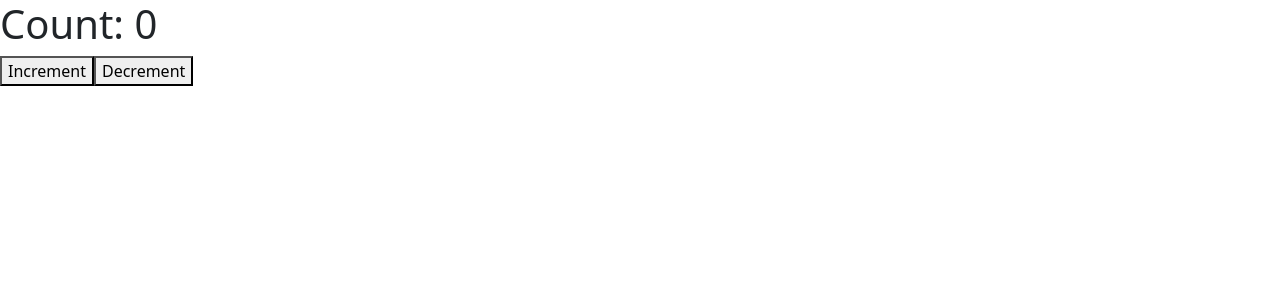
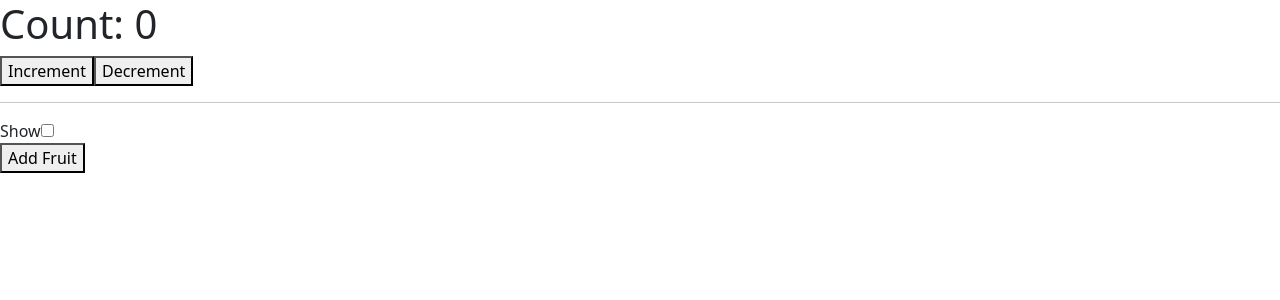
Before and after one commit to Gilocah28/Learning-Practice, a React (Vite) app in the folder Learning-React/: page / in a window 1280 px wide. Shown: the top 300 px of the page. Built offline with nearby package versions, Linux system fonts and the light colour scheme; the HTML template or start-up script is replaced by a standard one.

Commit message:
use State practice

```diff
--- a/Learning-React/src/components/StateComponents.jsx
+++ b/Learning-React/src/components/StateComponents.jsx
@@ -3,6 +3,9 @@ import React, { useState } from 'react'
 const StateComponents = () => {
 
   const [count, setCount] = useState(0)
+  const [fruits, setFruits] = useState(['Manggo', 'Tomatoe', 'Apple', 'Banana', 'Durian'])
+  const [checked, setChecked] = useState(false)
+  const [addFruit, setAddFruit] = useState('Orange')
 
   // const handleIncrement = () => {
   //   isCount(prevState => prevState + 1)
@@ -12,11 +15,46 @@ const StateComponents = () => {
   //   isCount(prevState => prevState - 1)
   // }
 
+  const handleShowFruits = () => {
+    setChecked(!checked)
+  }
+
+  const handleAddFruit = () => {
+    setFruits([...fruits, addFruit])
+  }
+
+  const handleRemove = (fruitIndex) => {
+    const filteredFruits = fruits.filter((fruits, index) => index !== fruitIndex)
+    setFruits(filteredFruits)
+  }
+
   return (
     <div>
       <h1>Count: {count}</h1>
       <button onClick={() => setCount(prevState => prevState + 1)}>Increment</button>
       <button onClick={() => setCount(prevState => prevState - 1)}>Decrement</button>
+
+      <hr />
+
+
+      <div>
+        <label>Show</label>
+        <input type="checkbox" onChange={handleShowFruits} checked={checked} />
+      </div>
+
+      <button onClick={handleAddFruit}>Add Fruit</button>
+
+      <ul className='list-group'>
+        {checked && fruits.map((fruit, index) => {
+          return (
+            <div key={index}>
+              <li className='list-group-item'>{fruit}</li>
+              <button className='btn btn-danger' onClick={() => handleRemove(index)}>Remove</button>
+            </div>
+          )
+        })}
+      </ul>
+
     </div>
   )
 }
```
